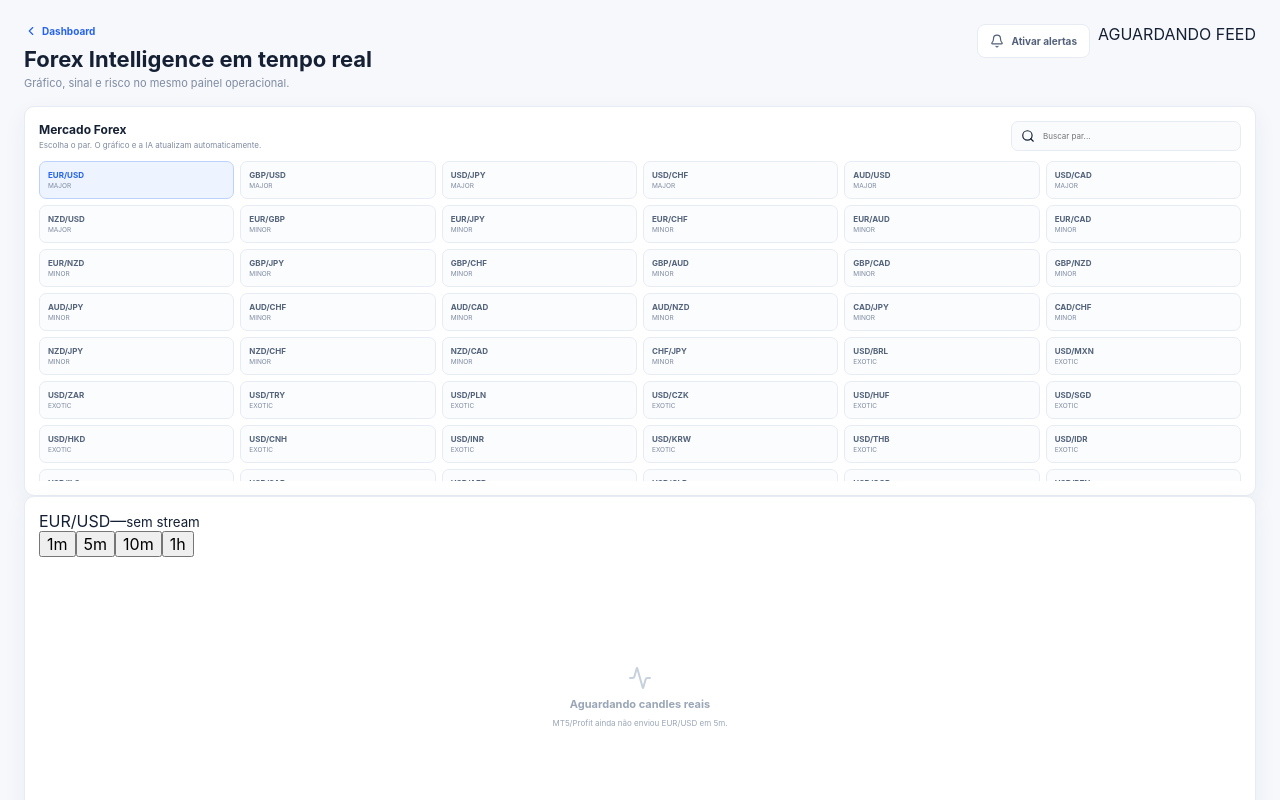
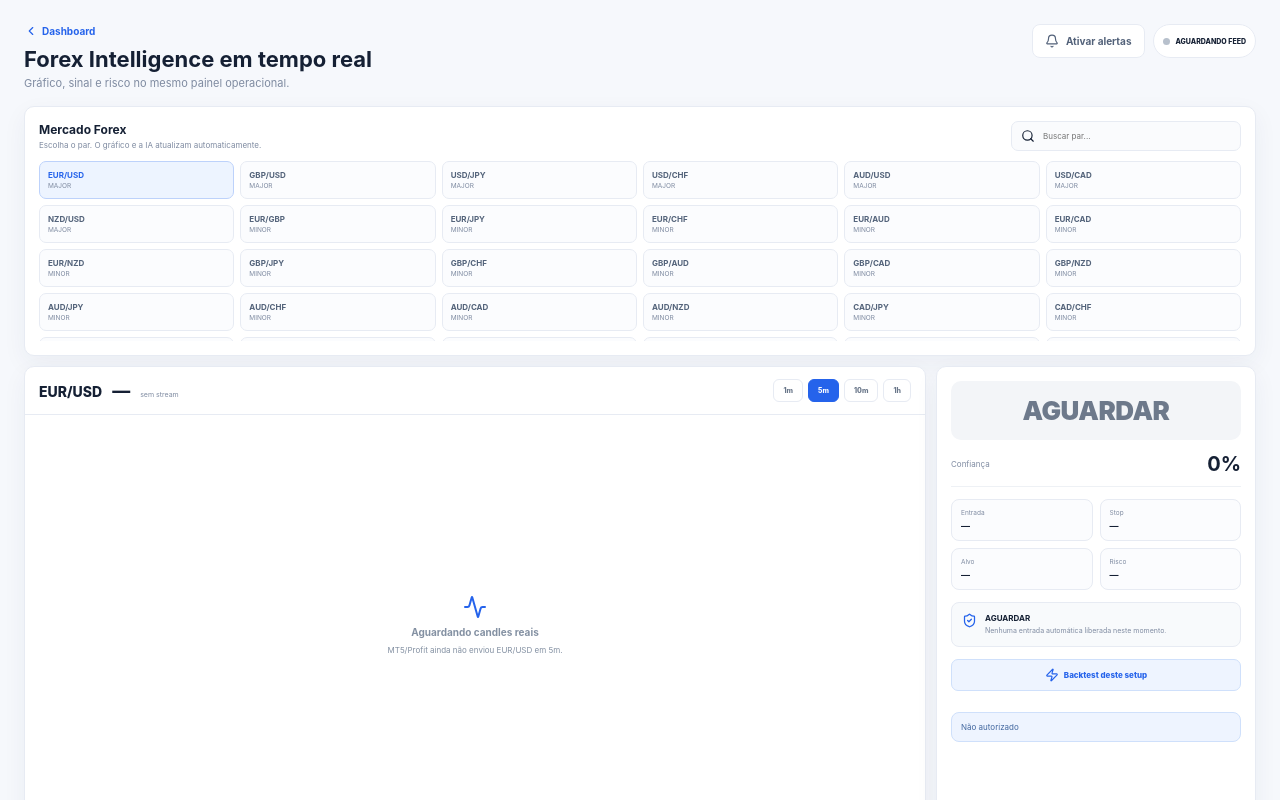
Before and after one commit to RuanMarcos38/Mercado-Financeiro, a Next.js app: page /forex in a window 1280 px wide. Shown: the top 800 px of the page. Built offline with nearby package versions, Linux system fonts and the light colour scheme; no server answers.

Commit message:
style: add realtime candle trading workspace

```diff
--- a/src/app/globals.css
+++ b/src/app/globals.css
@@ -151,3 +151,26 @@ a{text-decoration:none;color:inherit}
 @media(max-width:680px){.fxSourceRow{display:grid;align-items:stretch}.fxSourceRow select{width:100%}}
 
 .toggleLine{display:flex!important;grid-template-columns:auto 1fr!important;align-items:center;gap:8px!important}.toggleLine input{width:auto!important}.newUserForm button svg{vertical-align:middle;margin-right:4px}
+
+/* Trading workspace realtime */
+.fxMarketCompact{margin-bottom:10px}
+.fxPairTabs.compact{max-height:180px;overflow:auto}
+.tradeWorkspace{display:grid;grid-template-columns:minmax(0,1fr) 320px;gap:10px;margin-bottom:10px}
+.chartPanel{padding:0;overflow:hidden}
+.chartTopbar{display:flex;align-items:center;justify-content:space-between;padding:12px 14px;border-bottom:1px solid var(--line);gap:10px}
+.chartTopbar>div:first-child{display:flex;align-items:baseline;gap:10px;flex-wrap:wrap}
+.chartSymbol{font-size:14px;font-weight:800}.chartPrice{font-size:18px;font-weight:800}.chartTopbar small{font-size:7px;color:var(--muted)}
+.tfSwitch{display:flex;gap:5px}.tfSwitch button{border:1px solid var(--line);background:#fff;border-radius:6px;padding:6px 9px;font-size:7px;font-weight:800;color:#6a778a;cursor:pointer}.tfSwitch button.active{background:var(--blue);border-color:var(--blue);color:#fff}
+.liveCandleChart{width:100%;min-height:420px}
+.chartEmpty{height:420px;display:grid;place-items:center;align-content:center;gap:7px;color:#8390a2;text-align:center}.chartEmpty svg{color:var(--blue)}.chartEmpty b{font-size:10px}.chartEmpty span{font-size:8px}
+.signalConsole{display:flex;flex-direction:column;gap:12px}
+.bigSignal{font-size:26px;font-weight:900;letter-spacing:-.5px;border-radius:10px;padding:14px;text-align:center}
+.bigSignal.compra{background:#e8f8f1;color:#138b63}.bigSignal.venda{background:#fff0f1;color:#d84956}.bigSignal.aguardar{background:#f3f5f8;color:#6d798b}
+.signalConfidence{display:flex;align-items:center;justify-content:space-between;border-bottom:1px solid #eef1f5;padding-bottom:10px}.signalConfidence span{font-size:8px;color:var(--muted)}.signalConfidence strong{font-size:20px}
+.signalLevels{display:grid;grid-template-columns:1fr 1fr;gap:7px}.signalLevels div{border:1px solid var(--line);background:#fbfcfe;border-radius:8px;padding:9px}.signalLevels span,.signalLevels b{display:block}.signalLevels span{font-size:6.5px;color:var(--muted);margin-bottom:3px}.signalLevels b{font-size:9px}
+.signalStatus{display:flex;gap:8px;align-items:flex-start;background:#f8fafc;border:1px solid var(--line);border-radius:8px;padding:10px}.signalStatus svg{color:var(--blue);flex:none}.signalStatus b,.signalStatus span{display:block}.signalStatus b{font-size:8px}.signalStatus span{font-size:7px;color:var(--muted);margin-top:3px;line-height:1.4}
+.backtestCompact{display:flex;align-items:center;justify-content:center;gap:5px;border:1px solid #cfe0fb;background:#eef4ff;color:var(--blue);border-radius:7px;padding:8px;font-size:8px;font-weight:800}
+.liveFeedBadge{display:inline-flex;align-items:center;gap:6px;border-radius:999px;padding:7px 9px;font-size:7px;font-weight:800;border:1px solid var(--line);background:#fff}.liveFeedBadge i{width:7px;height:7px;border-radius:50%;display:block}.liveFeedBadge.online i{background:#20b477}.liveFeedBadge.offline i{background:#b7c0cc}
+.fxBottomCompact{display:grid;grid-template-columns:1fr 1fr;gap:10px}.compactNews{max-height:190px;overflow:auto}.technicalDetails summary{display:flex;align-items:center;gap:6px;cursor:pointer;font-size:9px;font-weight:800}.compactTechnical{display:grid;grid-template-columns:repeat(4,1fr);gap:7px;margin-top:12px}.compactTechnical div{border:1px solid var(--line);border-radius:7px;padding:8px}.compactTechnical span,.compactTechnical b{display:block}.compactTechnical span{font-size:6.5px;color:var(--muted)}.compactTechnical b{font-size:9px;margin-top:3px}.reasonCompact{margin-top:8px}.reasonCompact p{font-size:7.5px;color:#6c7889;margin:4px 0}.compactBacktest{margin-top:10px}
+@media(max-width:980px){.tradeWorkspace{grid-template-columns:1fr}.fxBottomCompact{grid-template-columns:1fr}.signalLevels{grid-template-columns:repeat(4,1fr)}}
+@media(max-width:680px){.chartTopbar{display:block}.tfSwitch{margin-top:8px}.signalLevels,.compactTechnical{grid-template-columns:1fr 1fr}.liveCandleChart,.chartEmpty{height:330px;min-height:330px}}
```
